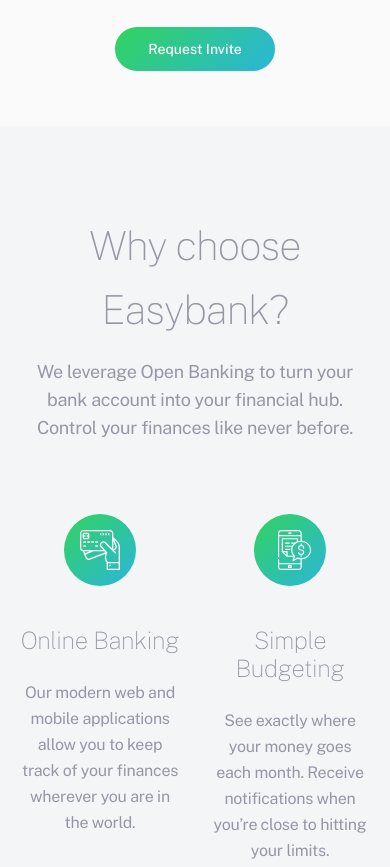
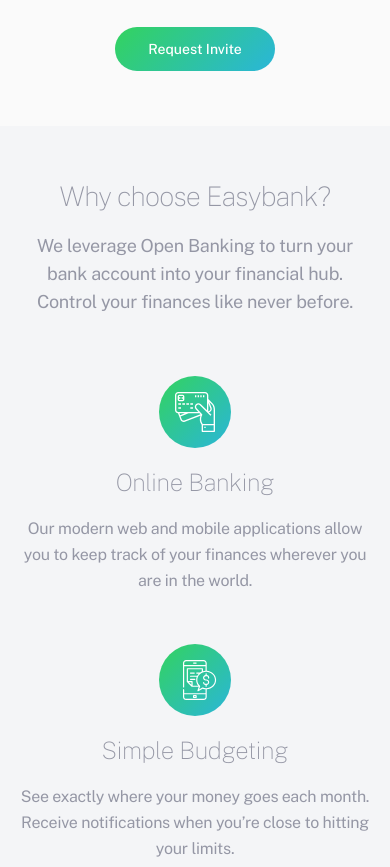
Before and after one commit to Sardor0795/EasyBanking, a plain HTML site: page index.html in a window 390 px wide. Shown: the part 669-1536 px from the top of the page. Drawn offline with Linux system fonts and the light colour scheme.

Commit message:
Add res to 320px

```diff
--- a/css/style.css
+++ b/css/style.css
@@ -704,6 +704,10 @@ body::-webkit-scrollbar-track {
     right: 0;
     margin: 0 auto;
   }
+  .shoose {
+    padding-top: 60px;
+    padding-bottom: 40px;
+  }
 }
 
 @media (max-width: 690px) {
@@ -770,6 +774,26 @@ body::-webkit-scrollbar-track {
     min-height: 838px;
     padding-bottom: 65px;
   }
+
+  .shoose {
+    padding-bottom: 20px;
+  }
+}
+
+@media (max-width: 570px) {
+  .shoose {
+    padding-top: 50px;
+  }
+  .shoose__content {
+    margin-bottom: 60px;
+  }
+  .cards {
+    margin-left: 0px;
+  }
+  .cards__card {
+    max-width: 100%;
+    margin-left: 0;
+  }
 }
 
 @media (max-width: 500px) {
@@ -785,6 +809,25 @@ body::-webkit-scrollbar-track {
   .hero {
     min-height: 770px;
     padding-bottom: 55px;
+  }
+  .shoose__title {
+    font-size: 36px;
+  }
+  .shoose__content {
+    margin-bottom: 60px;
+  }
+  .shoose__cards .cards__img-wrapper {
+    margin-bottom: 20px;
+  }
+  .shoose__cards .cards__title {
+    margin-bottom: 20px;
+  }
+}
+
+@media (max-width: 405px) {
+  .shoose__title {
+    line-height: 40px;
+    font-size: 27px;
   }
 }
 
@@ -807,4 +850,19 @@ body::-webkit-scrollbar-track {
   .hero {
     min-height: 740px;
   }
+  .shoose__content {
+    margin-bottom: 50px;
+  }
+  .shoose__text {
+    font-size: 17px;
+  }
+  .shoose__cards .cards__text {
+    font-size: 15px;
+  }
+  .cards__card {
+    margin-bottom: 40px;
+  }
+  .shoose {
+    padding-bottom: 15px;
+  }
 }
```
